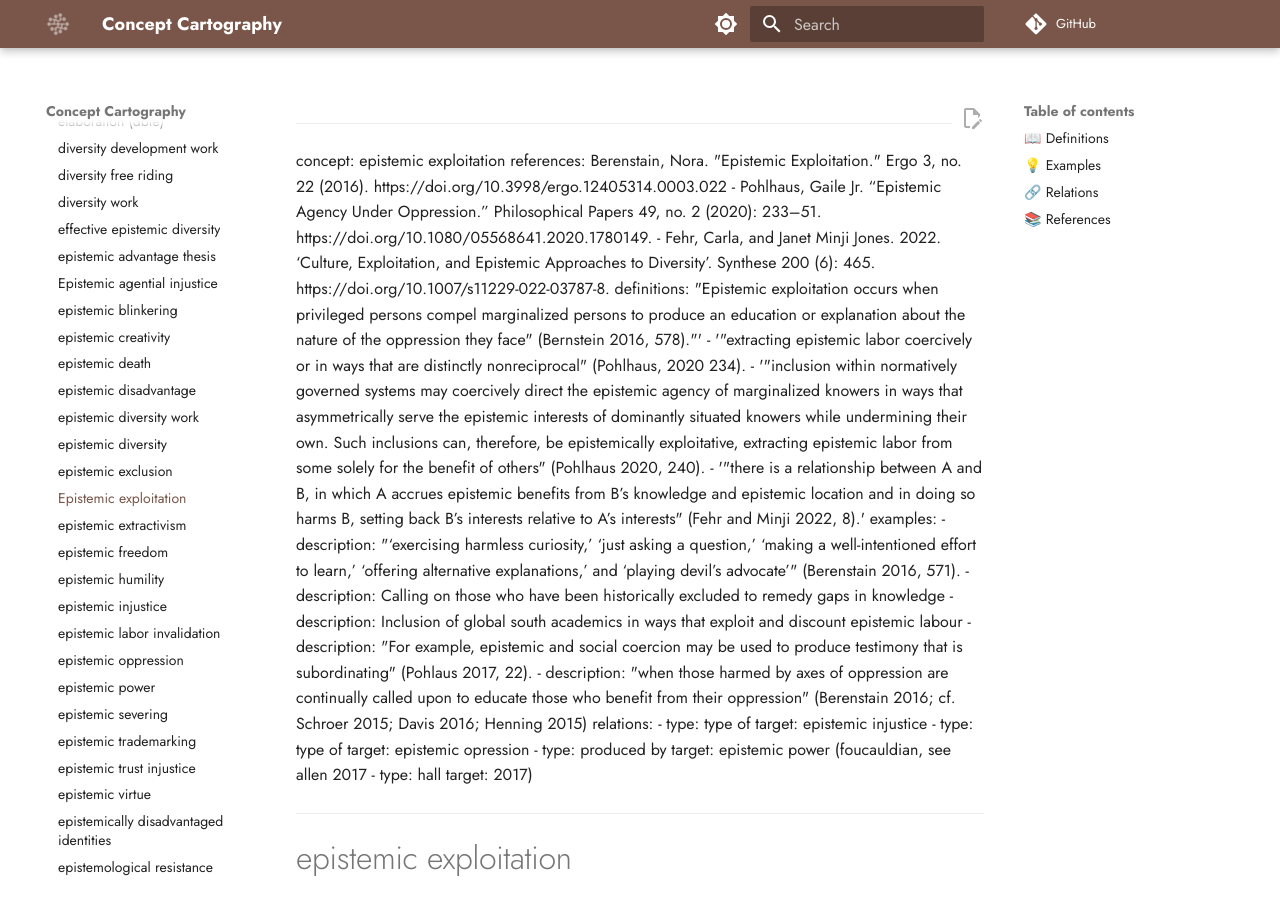
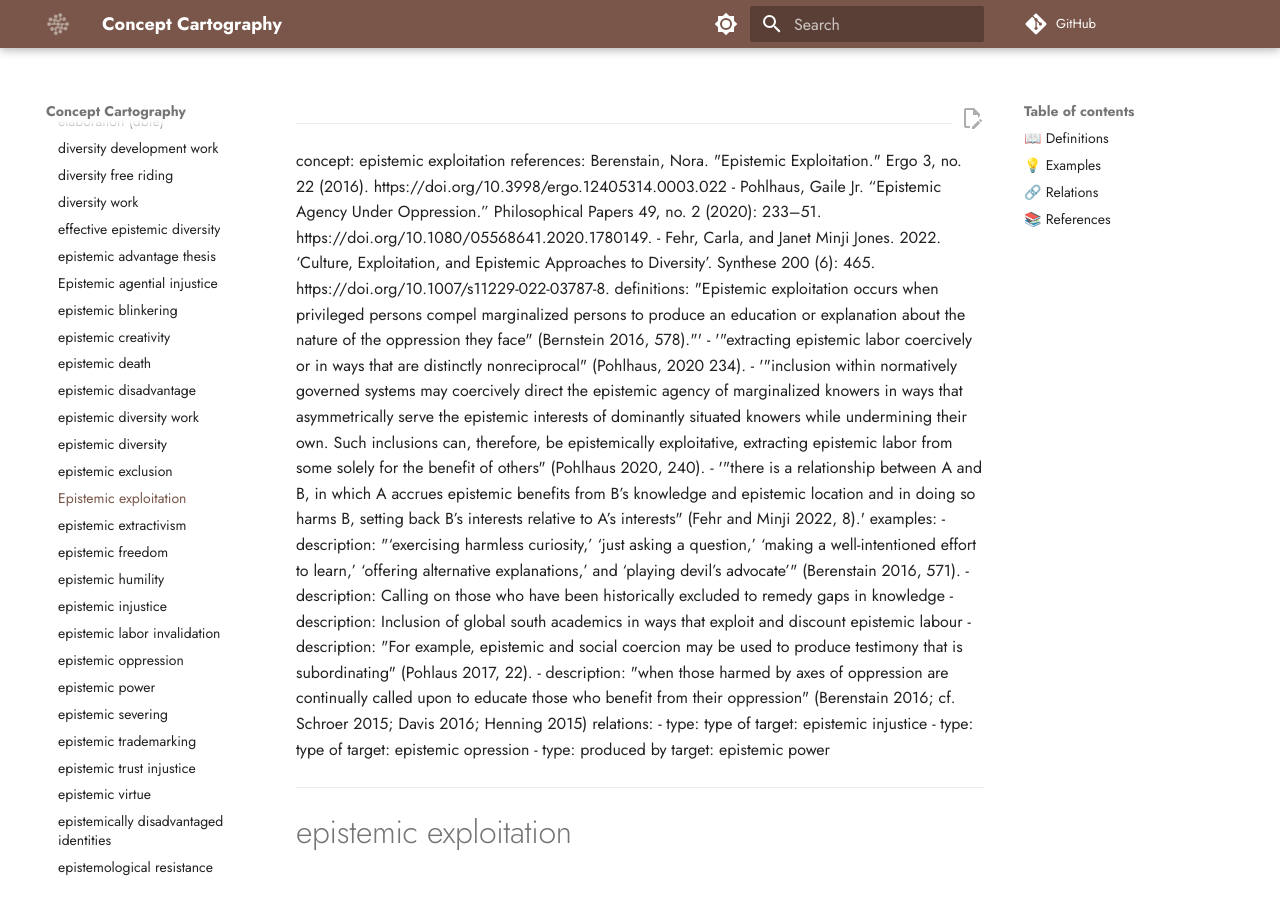
Before and after one commit to conceptcartography/conceptcartography, an MkDocs documentation site: the page built from docs/concepts/epistemic-exploitation.md, in a window 1280 px wide and 900 px high. Built offline with MkDocs 1.6.1 and Material for MkDocs 9.7.7, drawn with Linux system fonts in a browser that asks for light colours; comment, search, counter and statistics services are not loaded; the version menu is left out.

Commit message:
Update epistemic-exploitation.md

```diff
--- a/docs/concepts/epistemic-exploitation.md
+++ b/docs/concepts/epistemic-exploitation.md
@@ -19,9 +19,7 @@ relations:
 - type: type of
   target: epistemic opression
 - type: produced by
-  target: epistemic power (foucauldian, see allen 2017
-- type: hall
-  target: 2017)
+  target: epistemic power
 ---
 
 # epistemic exploitation
```
